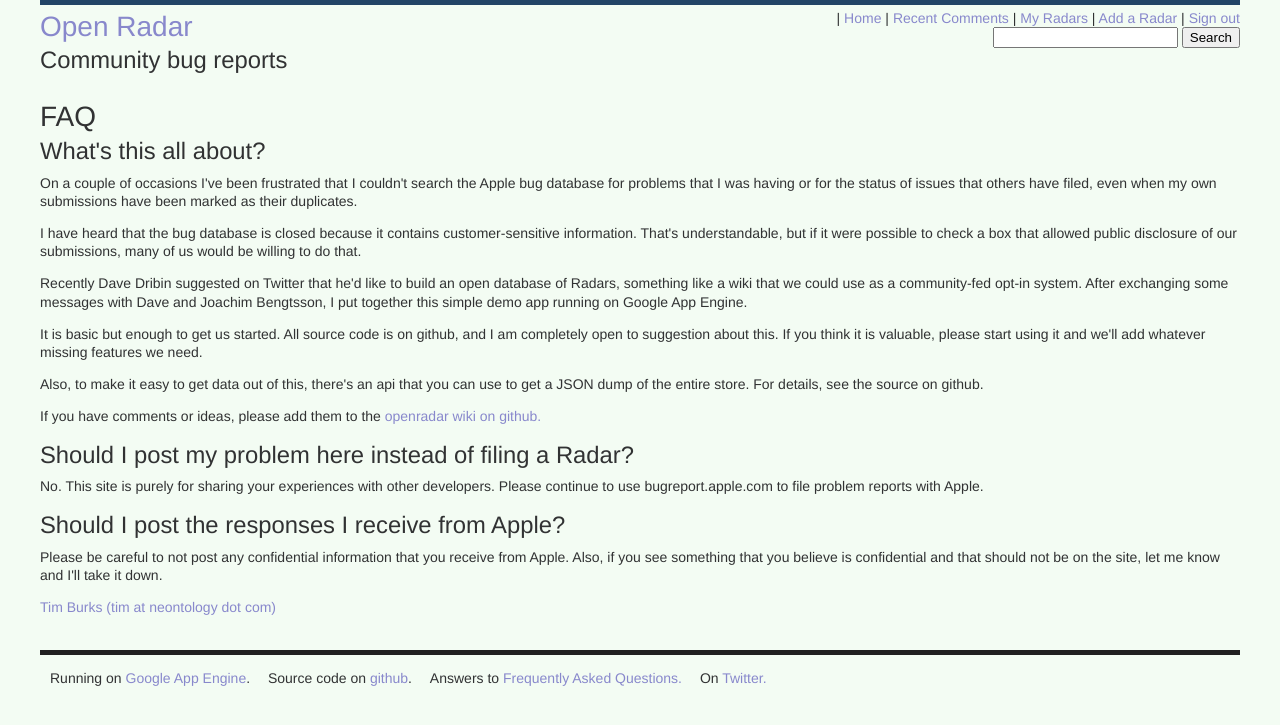
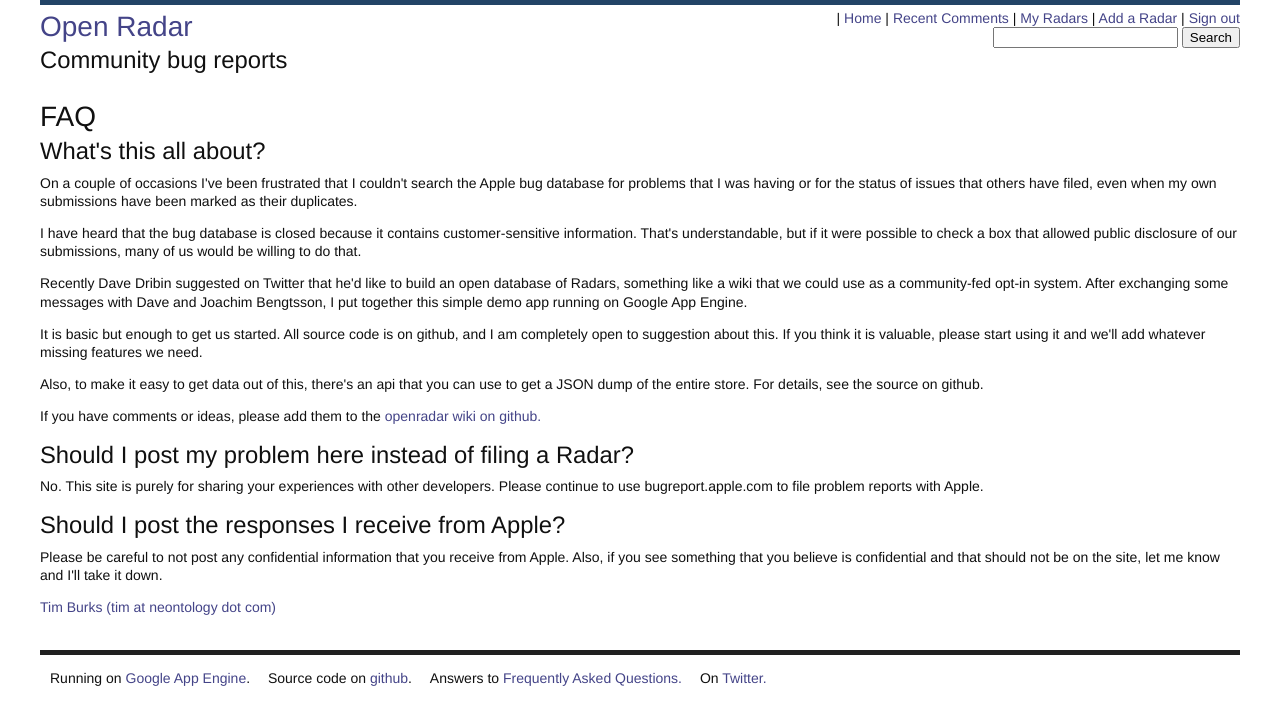
Before and after one commit to timburks/openradar, a Django app: template templates/faq.html in a window 1280 px wide. Shown: the top 725 px of the page. Run offline with Django 3.2, Linux system fonts and the light colour scheme; the template is opened without the code that fills it, so the values that code supplies are empty.

Commit message:
higher contrast css

```diff
--- a/index.yaml
+++ b/index.yaml
@@ -10,7 +10,7 @@ indexes:
 # automatically uploaded to the admin console when you next deploy
 # your application using appcfg.py.
 
-# Unused in query history -- copied from input.
+# Used once in query history.
 - kind: Comment
   properties:
   - name: posted_at
@@ -35,7 +35,7 @@ indexes:
   - name: creation
     direction: desc
 
-# Used 8 times in query history.
+# Used 11 times in query history.
 - kind: Radar
   properties:
   - name: number
--- a/static/css/screen.css
+++ b/static/css/screen.css
@@ -21,8 +21,8 @@ table, caption, tbody, tfoot, thead, tr, th, td {
 }
 
 body {
-	background-color: #f3fcf3;
-	color: #313233;
+	background-color: #ffffff;
+	color: #101010;
 	font-size: 14px;
 	line-height: 1.3;
 	font-family: Helvetica;
@@ -176,7 +176,7 @@ input:focus, textarea:focus {
 
 a:link,
 a:visited {
-	color: #88C;
+	color: #448;
 	text-decoration: none;
 }
 
@@ -264,7 +264,7 @@ div.indent {
 
 .comment a:link,
 .comment a:visited {
-	color: #66b;
+	color: #448;
 	text-decoration: none;
 }
 
```
